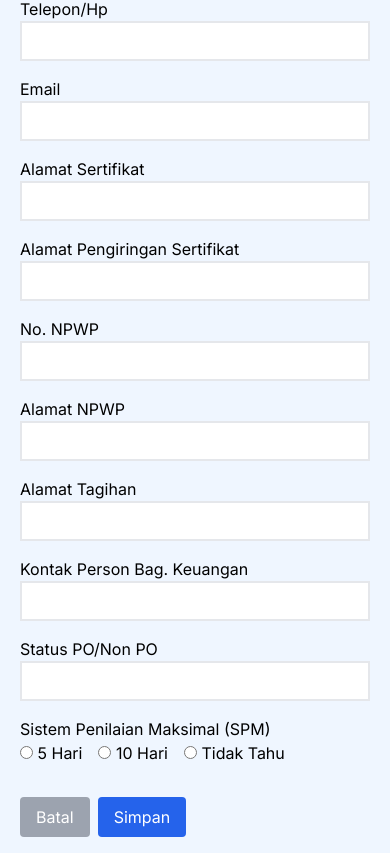
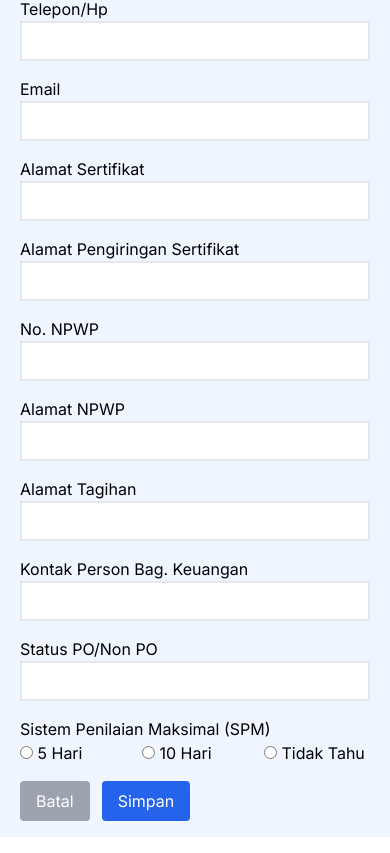
Before and after one commit to khoufstudio/frontend_tracking_app, a Next.js app: page /orders/add in a window 390 px wide. Shown: the part 533-1386 px from the top of the page. Built offline with nearby package versions, Linux system fonts and the light colour scheme.

Commit message:
adjustment form add order in mobile

```diff
--- a/pages/orders/add.tsx
+++ b/pages/orders/add.tsx
@@ -66,7 +66,7 @@ const AddOrder = () => {
           </div>
           <div>
             <label className="block" htmlFor="spm">Sistem Penilaian Maksimal (SPM)</label>
-            <div className='flex gap-4'>
+            <div className='grid grid-cols-3 gap-4'>
               <label htmlFor="5hari">
                 <input type="radio" name="spm" id="5hari" /> 5 Hari
               </label>
@@ -79,8 +79,8 @@ const AddOrder = () => {
             </div>
           </div>
         </div>
-        <div className="flex gap-2 py-4">
-          <Link href="/orders"><button className="bg-gray-400 p-2 px-4 text-white rounded">Batal</button></Link>
+        <div className='flex pb-4'>
+          <Link href="/orders"><button className="bg-gray-400 p-2 px-4 text-white rounded mr-3">Batal</button></Link>
           <button className="bg-blue-600 p-2 px-4 text-white rounded" type="submit">Simpan</button>
         </div>
       </form>
```
